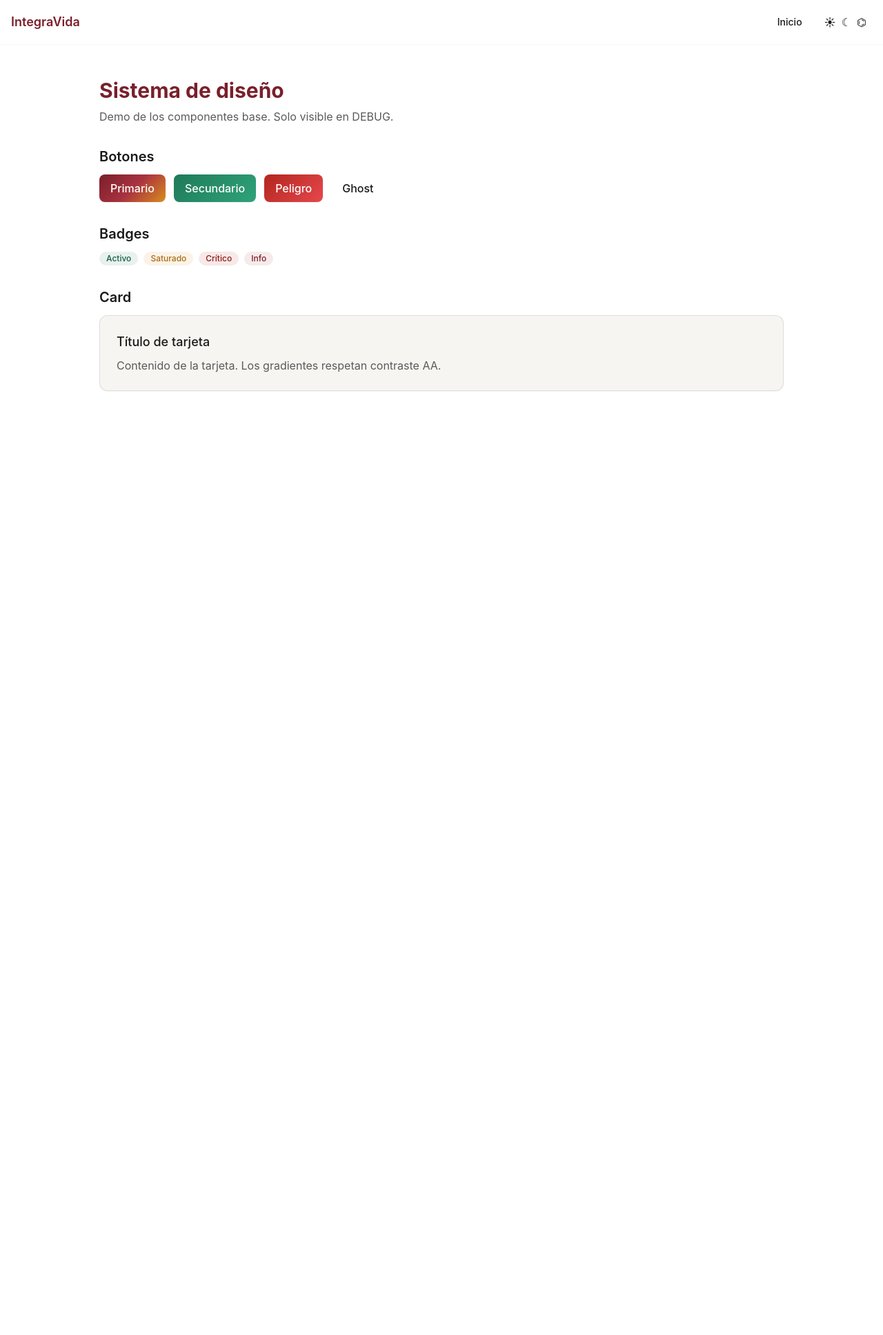
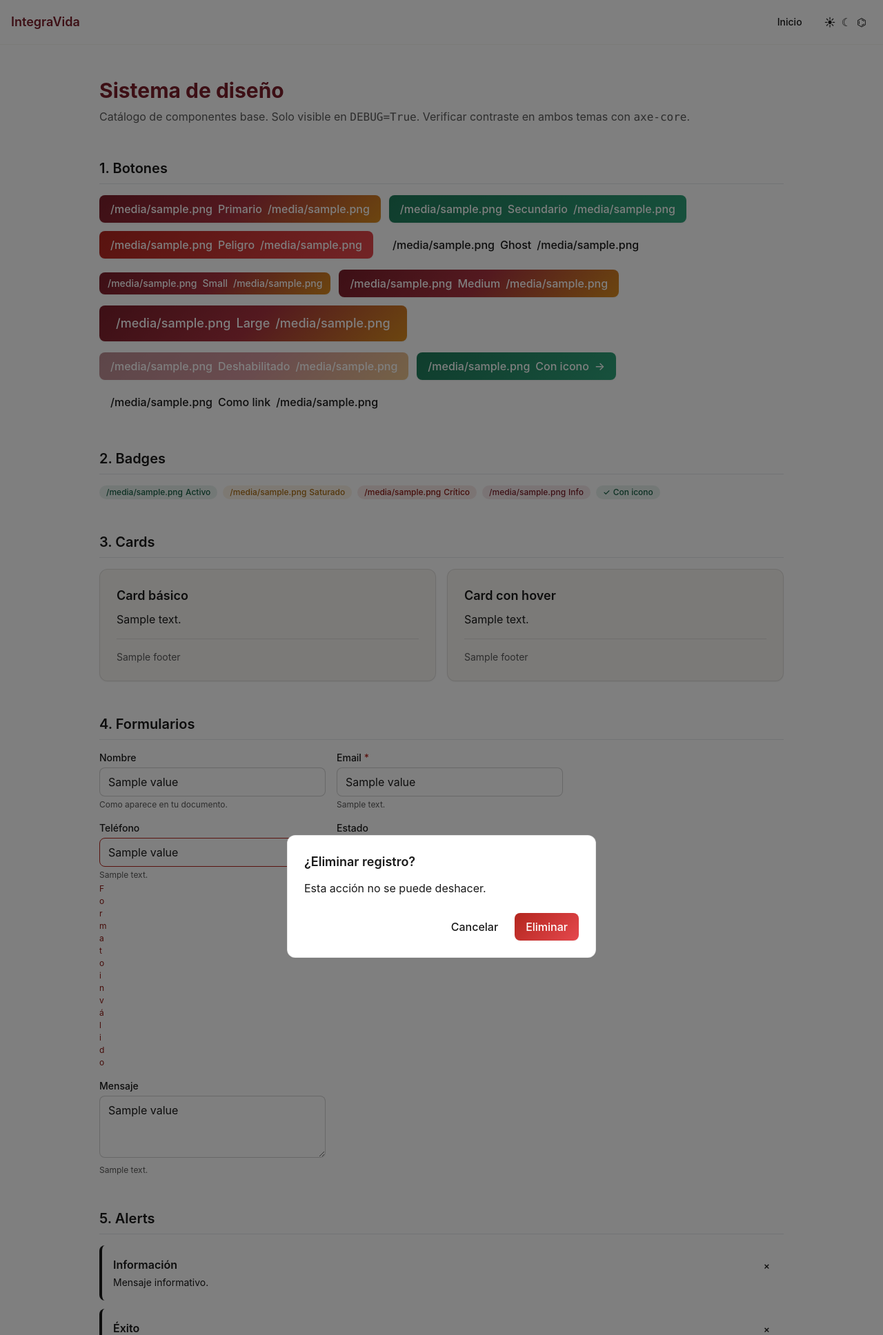
Before and after one commit to pedromph23/IntegraVida, a Django app: template templates/public/design_system.html in a window 1280 px wide. Shown: the top 1936 px of the page at 69% size. Run offline with Django 5.2, Linux system fonts and the light colour scheme; the template is opened without the code that fills it: most values are stand-ins (such as "Sample title", 1, 10 or a date in 2020); style sheets or scripts are compiled from the project's sources.

Commit message:
feat(frontend): F1.b — 10 componentes reutilizables + design-system
Componentes (templates/components/):
- button.html: variant (primary/secondary/danger/ghost), size (sm/md/lg),
  type, href, disabled, icon_left, icon_right
- card.html: title, body, body_html, footer, hover, variant, padding
- badge.html: label, variant, icon
- input.html: name, label, type, value, placeholder, required, disabled,
  help_text, errors, id. aria-invalid y aria-describedby cuando hay errores
- select.html: name, label, choices (tuplas), value, required, errors
- textarea.html: name, label, value, rows, required, errors
- alert.html: variant (info/success/warning/danger), title, body,
  dismissible, role, auto-dismiss
- modal.html: id, title, body, confirm/cancel labels, variants, focus trap
  en modals.js, cierre con Escape
- skeleton.html: variant (text/card/avatar), count
- empty-state.html: icon, title, description, action_label, action_url

Tests (18):
- Button: primary, link, danger
- Card: título+body, hover
- Badge: success, info default
- Input: básico, con errores (aria-invalid), required
- Select: choices
- Textarea: rows
- Alert: dismissible, persistente
- Modal: estructura (id, role, aria-labelledby, data-modal-close)
- Skeleton: card, text con count
- Empty-state: con acción

design_system.html:
- 8 secciones con variantes de todos los componentes
- 2 temas verificables con theme-toggle
- Solo accesible con DEBUG=True

CSS rebuild:
- 3771 → 4112 bytes gzip (clases de componentes nuevos)

Verificación:
- 55 tests OK (33 config + 22 frontend)
- Anti-CDN: OK
- Sin CDNs. Todo local.

Pendiente F1.c: prueba offline Playwright (deuda de F0 que el
prompt §18.4 exige cerrar antes de más pantallas).

```diff
--- /dev/null
+++ b/templates/components/alert.html
@@ -0,0 +1,35 @@
+{% comment %}
+Uso:
+  {% include "components/alert.html" with variant="success" title="Guardado" body="Los cambios se guardaron." dismissible=True %}
+Parámetros:
+  variant      (str)  — info | success | warning | danger (default: info)
+  title        (str)
+  body         (str)
+  dismissible  (bool)
+  role         (str)  — alert | status (default: alert)
+{% endcomment %}
+{% with v=variant|default:"info" r=role|default:"alert" %}
+<div role="{{ r }}"
+     class="rounded-lg p-4 border-l-4 animate-slide-in-right"
+     data-alert-auto-dismiss
+     {% if not dismissible %}data-alert-persistent="true"{% endif %}
+     style="
+       border-left-color: var(--color-{{ v|default:'primary' }});
+       background-color: color-mix(in srgb, var(--color-{{ v|default:'primary' }}) 8%, var(--color-surface));
+     ">
+  <div class="flex items-start justify-between gap-3">
+    <div>
+      {% if title %}<h3 class="font-semibold mb-1">{{ title }}</h3>{% endif %}
+      {% if body %}<p class="text-sm text-text">{{ body }}</p>{% endif %}
+    </div>
+    {% if dismissible %}
+      <button type="button"
+              class="btn btn-ghost p-1 text-sm"
+              aria-label="Cerrar alerta"
+              onclick="this.closest('[role]').remove()">
+        ×
+      </button>
+    {% endif %}
+  </div>
+</div>
+{% endwith %}
--- /dev/null
+++ b/templates/components/badge.html
@@ -0,0 +1,14 @@
+{% comment %}
+Uso:
+  {% include "components/badge.html" with label="Activo" variant="success" %}
+Parámetros:
+  label     (str)
+  variant   (str) — success | warning | danger | info (default: info)
+  icon      (str) — emoji o carácter
+{% endcomment %}
+{% with v=variant|default:"info" %}
+<span class="badge badge-{{ v }}">
+  {% if icon %}<span aria-hidden="true" class="mr-1">{{ icon }}</span>{% endif %}
+  {{ label }}
+</span>
+{% endwith %}
--- /dev/null
+++ b/templates/components/button.html
@@ -0,0 +1,36 @@
+{% comment %}
+Uso:
+  {% include "components/button.html" with label="Guardar" variant="primary" %}
+  {% include "components/button.html" with label="Cancelar" variant="ghost" %}
+  {% include "components/button.html" with label="Eliminar" variant="danger" type="submit" %}
+  {% include "components/button.html" with label="Ir" variant="primary" href="/ruta/" %}
+Parámetros:
+  label       (str)   — texto del botón (obligatorio)
+  variant     (str)   — primary | secondary | danger | ghost (default: primary)
+  size        (str)   — sm | md | lg (default: md)
+  type        (str)   — submit | button | reset (default: button)
+  href        (str)   — si se pasa, se renderiza <a> en lugar de <button>
+  disabled    (bool)
+  icon_left   (str)   — carácter o emoji a la izquierda
+  icon_right  (str)
+{% endcomment %}
+{% with v=variant|default:"primary" s=size|default:"md" t=type|default:"button" %}
+{% with base="btn btn-"|add:v %}
+{% if s == "sm" %}{% with size_class="px-3 py-1.5 text-sm" %}{% endwith %}{% endif %}
+{% if href %}
+  <a href="{{ href }}" class="{{ base }} {% if s == 'sm' %}px-3 py-1.5 text-sm{% elif s == 'lg' %}px-6 py-3 text-lg{% endif %} {% if disabled %}pointer-events-none opacity-50{% endif %}">
+    {% if icon_left %}<span aria-hidden="true">{{ icon_left }}</span>{% endif %}
+    {{ label }}
+    {% if icon_right %}<span aria-hidden="true">{{ icon_right }}</span>{% endif %}
+  </a>
+{% else %}
+  <button type="{{ t }}"
+          class="{{ base }} {% if s == 'sm' %}px-3 py-1.5 text-sm{% elif s == 'lg' %}px-6 py-3 text-lg{% endif %}"
+          {% if disabled %}disabled aria-disabled="true"{% endif %}>
+    {% if icon_left %}<span aria-hidden="true">{{ icon_left }}</span>{% endif %}
+    {{ label }}
+    {% if icon_right %}<span aria-hidden="true">{{ icon_right }}</span>{% endif %}
+  </button>
+{% endif %}
+{% endwith %}
+{% endwith %}
--- /dev/null
+++ b/templates/components/card.html
@@ -0,0 +1,29 @@
+{% comment %}
+Uso:
+  {% include "components/card.html" with title="Título" body="Contenido" hover=True %}
+Parámetros:
+  title       (str)
+  body        (str)   — se puede usar {% include %} anidado con `body_html` si es HTML
+  body_html   (str)   — HTML seguro (|safe aplicado por el caller)
+  footer      (str)
+  hover       (bool)  — añade elevación en hover
+  variant     (str)   — default | raised (default: raised)
+  padding     (str)   — sm | md | lg (default: md)
+{% endcomment %}
+{% with v=variant|default:"raised" p=padding|default:"md" %}
+<article class="card {% if hover %}card-hover{% endif %} {% if p == 'sm' %}p-3{% elif p == 'lg' %}p-8{% else %}p-6{% endif %}"
+         {% if v == 'raised' %}style="background-color: var(--color-surface-raised);"{% endif %}>
+  {% if title %}
+    <h3 class="text-lg font-semibold mb-2">{{ title }}</h3>
+  {% endif %}
+  <div class="text-text">
+    {% if body_html %}{{ body_html|safe }}{% elif body %}{{ body }}{% endif %}
+  </div>
+  {% if footer %}
+    <footer class="mt-4 pt-4 border-t text-sm text-text-muted"
+            style="border-color: color-mix(in srgb, var(--color-text) 10%, transparent);">
+      {{ footer }}
+    </footer>
+  {% endif %}
+</article>
+{% endwith %}
--- /dev/null
+++ b/templates/components/empty-state.html
@@ -0,0 +1,26 @@
+{% comment %}
+Uso:
+  {% include "components/empty-state.html" with title="Sin resultados" description="No hay datos para mostrar." action_label="Crear" action_url="/crear/" %}
+Parámetros:
+  icon          (str) — emoji opcional
+  title         (str)
+  description   (str)
+  action_label  (str)
+  action_url    (str)
+{% endcomment %}
+<div class="text-center py-12">
+  {% if icon %}
+    <div class="text-5xl mb-4" aria-hidden="true">{{ icon }}</div>
+  {% endif %}
+  {% if title %}
+    <h3 class="text-lg font-medium text-text mb-2">{{ title }}</h3>
+  {% endif %}
+  {% if description %}
+    <p class="text-sm text-text-muted max-w-md mx-auto">{{ description }}</p>
+  {% endif %}
+  {% if action_label and action_url %}
+    <div class="mt-6">
+      <a href="{{ action_url }}" class="btn btn-primary">{{ action_label }}</a>
+    </div>
+  {% endif %}
+</div>
--- /dev/null
+++ b/templates/components/input.html
@@ -0,0 +1,45 @@
+{% comment %}
+Uso:
+  {% include "components/input.html" with name="email" label="Email" type="email" required=True %}
+Parámetros:
+  name        (str)   — obligatorio
+  label       (str)
+  type        (str)   — text | email | password | tel | number | date | search (default: text)
+  value       (str)
+  placeholder (str)
+  required    (bool)
+  disabled    (bool)
+  help_text   (str)
+  errors      (list[str]) — errores de validación (backend o frontend)
+  id          (str)   — si no se pasa, se usa "id_" + name
+{% endcomment %}
+{% with input_id=id|default:"id_"|add:name t=type|default:"text" %}
+<div class="space-y-1">
+  {% if label %}
+    <label for="{{ input_id }}" class="block text-sm font-medium text-text">
+      {{ label }}
+      {% if required %}<span aria-hidden="true" class="text-danger">*</span>{% endif %}
+    </label>
+  {% endif %}
+  <input
+    type="{{ t }}"
+    name="{{ name }}"
+    id="{{ input_id }}"
+    {% if value %}value="{{ value }}"{% endif %}
+    {% if placeholder %}placeholder="{{ placeholder }}"{% endif %}
+    {% if required %}required aria-required="true"{% endif %}
+    {% if disabled %}disabled{% endif %}
+    class="input {% if errors %}border-danger-500{% endif %}"
+    {% if help_text %}aria-describedby="{{ input_id }}_help"{% endif %}
+    {% if errors %}aria-invalid="true" aria-describedby="{{ input_id }}_errors"{% endif %}
+  >
+  {% if help_text %}
+    <p id="{{ input_id }}_help" class="text-xs text-text-muted">{{ help_text }}</p>
+  {% endif %}
+  {% if errors %}
+    <ul id="{{ input_id }}_errors" class="text-xs text-danger-600 space-y-0.5" role="alert">
+      {% for err in errors %}<li>{{ err }}</li>{% endfor %}
+    </ul>
+  {% endif %}
+</div>
+{% endwith %}
--- /dev/null
+++ b/templates/components/modal.html
@@ -0,0 +1,43 @@
+{% comment %}
+Uso:
+  {% include "components/modal.html" with id="modal-confirm" title="¿Eliminar?" body="Esta acción no se puede deshacer." confirm_label="Eliminar" confirm_variant="danger" %}
+  Y el botón que lo abre:
+  <button data-modal-open="modal-confirm" class="btn btn-danger">Eliminar</button>
+Parámetros:
+  id               (str)  — obligatorio, ID único
+  title            (str)
+  body             (str)
+  confirm_label    (str)  — default "Aceptar"
+  cancel_label     (str)  — default "Cancelar"
+  confirm_variant  (str)  — primary | danger | secondary (default: primary)
+  size             (str)  — sm | md | lg (default: md)
+{% endcomment %}
+{% with s=size|default:"md" %}
+<div id="{{ id }}"
+     role="dialog"
+     aria-modal="true"
+     aria-labelledby="{{ id }}_title"
+     hidden
+     class="fixed inset-0 z-50 flex items-center justify-center p-4"
+     style="background-color: color-mix(in srgb, black 50%, transparent);">
+  <div class="card {% if s == 'sm' %}max-w-sm{% elif s == 'lg' %}max-w-2xl{% else %}max-w-md{% endif %} w-full p-6"
+       style="background-color: var(--color-surface-overlay);">
+    {% if title %}
+      <h2 id="{{ id }}_title" class="text-lg font-semibold mb-3">{{ title }}</h2>
+    {% endif %}
+    {% if body %}<p class="text-text mb-6">{{ body }}</p>{% endif %}
+    <div class="flex justify-end gap-2">
+      <button type="button" class="btn btn-ghost" data-modal-close>
+        {{ cancel_label|default:"Cancelar" }}
+      </button>
+      {% if confirm_label %}
+        <button type="button"
+                class="btn btn-{{ confirm_variant|default:'primary' }}"
+                data-modal-close>
+          {{ confirm_label }}
+        </button>
+      {% endif %}
+    </div>
+  </div>
+</div>
+{% endwith %}
--- /dev/null
+++ b/templates/components/select.html
@@ -0,0 +1,42 @@
+{% comment %}
+Uso:
+  {% include "components/select.html" with name="estado" label="Estado" choices=estados %}
+Parámetros:
+  name        (str)     — obligatorio
+  label       (str)
+  choices     (list)    — lista de tuplas (value, label) o dict {value: label}
+  value       (str)     — valor actual
+  required    (bool)
+  help_text   (str)
+  errors      (list[str])
+  id          (str)
+{% endcomment %}
+{% with input_id=id|default:"id_"|add:name %}
+<div class="space-y-1">
+  {% if label %}
+    <label for="{{ input_id }}" class="block text-sm font-medium text-text">{{ label }}</label>
+  {% endif %}
+  <select
+    name="{{ name }}"
+    id="{{ input_id }}"
+    class="input"
+    {% if required %}required aria-required="true"{% endif %}
+    {% if errors %}aria-invalid="true"{% endif %}
+  >
+    <option value="">—</option>
+    {% for c in choices %}
+      {% if c.0 is not None %}
+        <option value="{{ c.0 }}" {% if c.0 == value %}selected{% endif %}>{{ c.1 }}</option>
+      {% else %}
+        <option value="{{ c.0 }}" {% if c.0 == value %}selected{% endif %}>{{ c }}</option>
+      {% endif %}
+    {% endfor %}
+  </select>
+  {% if help_text %}<p class="text-xs text-text-muted">{{ help_text }}</p>{% endif %}
+  {% if errors %}
+    <ul class="text-xs text-danger-600 space-y-0.5" role="alert">
+      {% for err in errors %}<li>{{ err }}</li>{% endfor %}
+    </ul>
+  {% endif %}
+</div>
+{% endwith %}
--- /dev/null
+++ b/templates/components/skeleton.html
@@ -0,0 +1,22 @@
+{% comment %}
+Uso:
+  {% include "components/skeleton.html" with variant="card" %}
+Parámetros:
+  variant  (str) — text | card | avatar (default: text)
+  count    (int) — número de líneas/items (default: 1)
+{% endcomment %}
+{% with v=variant|default:"text" c=count|default:1 %}
+{% if v == "avatar" %}
+  <div class="skeleton rounded-full" style="width: 40px; height: 40px;"></div>
+{% elif v == "card" %}
+  <div class="card p-6 space-y-3">
+    <div class="skeleton h-4 w-3/4"></div>
+    <div class="skeleton h-3 w-full"></div>
+    <div class="skeleton h-3 w-5/6"></div>
+  </div>
+{% else %}
+  {% for i in "x"|rjust:c %}
+    <div class="skeleton h-4 w-full mb-2"></div>
+  {% endfor %}
+{% endif %}
+{% endwith %}
--- /dev/null
+++ b/templates/components/textarea.html
@@ -0,0 +1,28 @@
+{% comment %}
+Uso:
+  {% include "components/textarea.html" with name="mensaje" label="Mensaje" rows=4 %}
+Parámetros:
+  name, label, value, placeholder, rows (default 3),
+  required, help_text, errors, id
+{% endcomment %}
+{% with input_id=id|default:"id_"|add:name r=rows|default:3 %}
+<div class="space-y-1">
+  {% if label %}
+    <label for="{{ input_id }}" class="block text-sm font-medium text-text">{{ label }}</label>
+  {% endif %}
+  <textarea
+    name="{{ name }}"
+    id="{{ input_id }}"
+    rows="{{ r }}"
+    class="input"
+    {% if placeholder %}placeholder="{{ placeholder }}"{% endif %}
+    {% if required %}required aria-required="true"{% endif %}
+  >{% if value %}{{ value }}{% endif %}</textarea>
+  {% if help_text %}<p class="text-xs text-text-muted">{{ help_text }}</p>{% endif %}
+  {% if errors %}
+    <ul class="text-xs text-danger-600 space-y-0.5" role="alert">
+      {% for err in errors %}<li>{{ err }}</li>{% endfor %}
+    </ul>
+  {% endif %}
+</div>
+{% endwith %}
--- a/templates/public/design_system.html
+++ b/templates/public/design_system.html
@@ -1,44 +1,107 @@
 {% extends "base/base_public.html" %}
+{% load ui_extras %}
 
 {% block title %}Sistema de diseño — IntegraVida{% endblock %}
 
 {% block content %}
-<section class="mx-auto max-w-5xl px-4 py-12">
-  <h1 class="text-3xl font-bold text-primary mb-2">Sistema de diseño</h1>
-  <p class="text-text-muted mb-8">
-    Demo de los componentes base. Solo visible en DEBUG.
-  </p>
+<section class="mx-auto max-w-5xl px-4 py-12 space-y-12">
 
-  <div class="space-y-8">
-    <div>
-      <h2 class="text-xl font-semibold mb-3">Botones</h2>
+  <header>
+    <h1 class="text-3xl font-bold text-primary mb-2">Sistema de diseño</h1>
+    <p class="text-text-muted">
+      Catálogo de componentes base. Solo visible en <code>DEBUG=True</code>.
+      Verificar contraste en ambos temas con <code>axe-core</code>.
+    </p>
+  </header>
+
+  <section>
+    <h2 class="text-xl font-semibold mb-4 pb-2 border-b">1. Botones</h2>
+    <div class="space-y-4">
       <div class="flex flex-wrap gap-3">
-        <button class="btn btn-primary">Primario</button>
-        <button class="btn btn-secondary">Secundario</button>
-        <button class="btn btn-danger">Peligro</button>
-        <button class="btn btn-ghost">Ghost</button>
+        {% include "components/button.html" with label="Primario" variant="primary" %}
+        {% include "components/button.html" with label="Secundario" variant="secondary" %}
+        {% include "components/button.html" with label="Peligro" variant="danger" %}
+        {% include "components/button.html" with label="Ghost" variant="ghost" %}
+      </div>
+      <div class="flex flex-wrap gap-3 items-center">
+        {% include "components/button.html" with label="Small" variant="primary" size="sm" %}
+        {% include "components/button.html" with label="Medium" variant="primary" %}
+        {% include "components/button.html" with label="Large" variant="primary" size="lg" %}
+      </div>
+      <div class="flex flex-wrap gap-3">
+        {% include "components/button.html" with label="Deshabilitado" variant="primary" disabled=True %}
+        {% include "components/button.html" with label="Con icono" variant="secondary" icon_right="→" %}
+        {% include "components/button.html" with label="Como link" variant="ghost" href="/" %}
       </div>
     </div>
+  </section>
 
-    <div>
-      <h2 class="text-xl font-semibold mb-3">Badges</h2>
-      <div class="flex flex-wrap gap-2">
-        <span class="badge badge-success">Activo</span>
-        <span class="badge badge-warning">Saturado</span>
-        <span class="badge badge-danger">Crítico</span>
-        <span class="badge badge-info">Info</span>
+  <section>
+    <h2 class="text-xl font-semibold mb-4 pb-2 border-b">2. Badges</h2>
+    <div class="flex flex-wrap gap-2">
+      {% include "components/badge.html" with label="Activo" variant="success" %}
+      {% include "components/badge.html" with label="Saturado" variant="warning" %}
+      {% include "components/badge.html" with label="Crítico" variant="danger" %}
+      {% include "components/badge.html" with label="Info" variant="info" %}
+      {% include "components/badge.html" with label="Con icono" variant="success" icon="✓" %}
+    </div>
+  </section>
+
+  <section>
+    <h2 class="text-xl font-semibold mb-4 pb-2 border-b">3. Cards</h2>
+    <div class="grid md:grid-cols-2 gap-4">
+      {% include "components/card.html" with title="Card básico" body="Contenido simple de una tarjeta." %}
+      {% include "components/card.html" with title="Card con hover" body="Elevación al pasar el mouse." hover=True %}
+    </div>
+  </section>
+
+  <section>
+    <h2 class="text-xl font-semibold mb-4 pb-2 border-b">4. Formularios</h2>
+    <div class="grid md:grid-cols-2 gap-4 max-w-2xl">
+      {% include "components/input.html" with name="nombre" label="Nombre" help_text="Como aparece en tu documento." %}
+      {% include "components/input.html" with name="email" label="Email" type="email" required=True %}
+      {% include "components/input.html" with name="tel" label="Teléfono" type="tel" errors="Formato inválido" %}
+      {% include "components/select.html" with name="estado" label="Estado" choices=estados_demo %}
+      {% include "components/textarea.html" with name="mensaje" label="Mensaje" rows=3 %}
+    </div>
+  </section>
+
+  <section>
+    <h2 class="text-xl font-semibold mb-4 pb-2 border-b">5. Alerts</h2>
+    <div class="space-y-3">
+      {% include "components/alert.html" with variant="info" title="Información" body="Mensaje informativo." dismissible=True %}
+      {% include "components/alert.html" with variant="success" title="Éxito" body="Operación completada." dismissible=True %}
+      {% include "components/alert.html" with variant="warning" title="Aviso" body="Revisa los datos antes de continuar." dismissible=True %}
+      {% include "components/alert.html" with variant="danger" title="Error" body="Ocurrió un problema." dismissible=True %}
+    </div>
+  </section>
+
+  <section>
+    <h2 class="text-xl font-semibold mb-4 pb-2 border-b">6. Modal</h2>
+    <button class="btn btn-danger" data-modal-open="modal-demo">
+      Abrir modal de ejemplo
+    </button>
+    {% include "components/modal.html" with id="modal-demo" title="¿Eliminar registro?" body="Esta acción no se puede deshacer." confirm_label="Eliminar" confirm_variant="danger" %}
+  </section>
+
+  <section>
+    <h2 class="text-xl font-semibold mb-4 pb-2 border-b">7. Skeleton</h2>
+    <div class="grid md:grid-cols-2 gap-4">
+      <div>
+        <p class="text-sm text-text-muted mb-2">Texto (3 líneas):</p>
+        {% include "components/skeleton.html" with variant="text" count=3 %}
+      </div>
+      <div>
+        <p class="text-sm text-text-muted mb-2">Card:</p>
+        {% include "components/skeleton.html" with variant="card" %}
       </div>
     </div>
+  </section>
 
-    <div>
-      <h2 class="text-xl font-semibold mb-3">Card</h2>
-      <div class="card p-6">
-        <h3 class="text-lg font-medium mb-2">Título de tarjeta</h3>
-        <p class="text-text-muted">
-          Contenido de la tarjeta. Los gradientes respetan contraste AA.
-        </p>
-      </div>
-    </div>
-  </div>
+  <section>
+    <h2 class="text-xl font-semibold mb-4 pb-2 border-b">8. Empty state</h2>
+    {% include "components/empty-state.html" with icon="○" title="Sin resultados" description="No encontramos datos para mostrar." action_label="Volver al inicio" action_url="/" %}
+  </section>
+
 </section>
 {% endblock %}
```
Also changed, not shown: frontend/tests/test_components.py (added, +160 -0 lines), frontend/views/public.py (+7 -1 lines), 1 other file.
